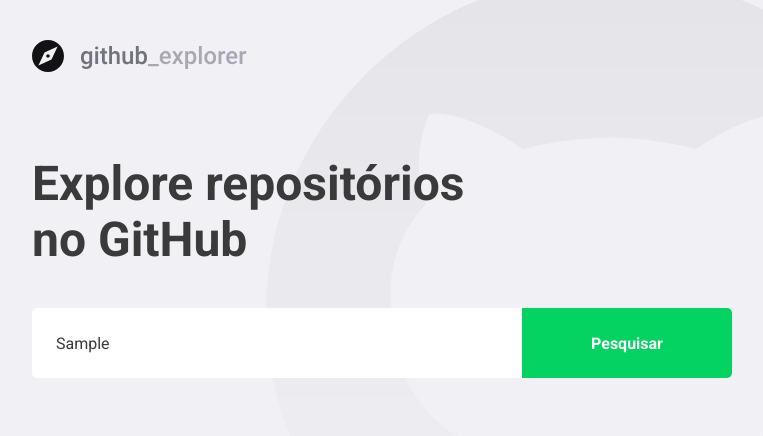
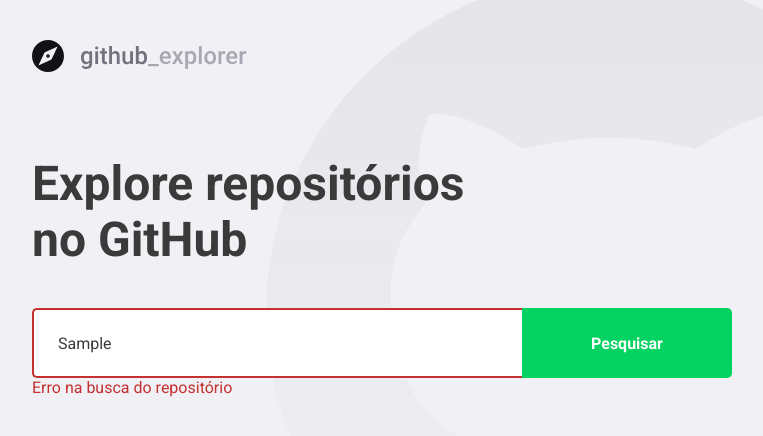
Before and after one commit to SousaItalo/github-explorer, a React (Create React App) app: page / in a window 1280 px wide. Both pictures are taken after typing "Sample" into the empty fields and a click on the button "Pesquisar". Shown: the top 436 px of the page, without its empty margins (148-911 px from the left). Built offline with nearby package versions, Linux system fonts and the light colour scheme; no server answers.

Commit message:
hadling errors

```diff
--- a/package.json
+++ b/package.json
@@ -45,7 +45,7 @@
     "@types/react-router-dom": "^5.1.5",
     "@types/styled-components": "^5.1.3",
     "@typescript-eslint/parser": "^4.3.0",
-    "eslint": "^7.10.0",
+    "eslint": "^6.8.0",
     "eslint-import-resolver-typescript": "^2.3.0"
   }
 }
--- a/src/pages/Dashboard/index.tsx
+++ b/src/pages/Dashboard/index.tsx
@@ -3,7 +3,9 @@ import { FiChevronRight } from 'react-icons/fi';
 
 import api from '../../services/api';
 import logoImg from '../../assets/logo.svg';
-import { Title, Form, Repositories } from './styles';
+import {
+  Title, Form, Repositories, Error,
+} from './styles';
 
 interface Repository {
   full_name: string;
@@ -16,16 +18,24 @@ interface Repository {
 
 const Dashboard: React.FC = () => {
   const [newRepo, setNewRepo] = useState('');
+  const [inputError, setInputError] = useState('');
   const [repositories, setRepositories] = useState<Repository[]>([]);
 
   async function handleAddRepository(event: FormEvent<HTMLFormElement>): Promise<void> {
     try {
       event.preventDefault();
+
+      if (!newRepo) {
+        setInputError('Digite o autor/nome do repositório');
+        return;
+      }
+
       const { data } = await api.get(`repos/${newRepo}`);
-
       setRepositories([...repositories, data]);
+      setInputError('');
+      setNewRepo('');
     } catch (error) {
-      console.log(error);
+      setInputError('Erro na busca do repositório');
     }
   }
 
@@ -33,7 +43,7 @@ const Dashboard: React.FC = () => {
     <>
       <img src={logoImg} alt="Github explorer" />
       <Title>Explore repositórios no GitHub</Title>
-      <Form onSubmit={handleAddRepository}>
+      <Form hasError={Boolean(inputError)} onSubmit={handleAddRepository}>
         <input
           value={newRepo}
           onChange={(event) => setNewRepo(event.target.value)}
@@ -41,6 +51,8 @@ const Dashboard: React.FC = () => {
         />
         <button type="submit">Pesquisar</button>
       </Form>
+
+      {inputError && <Error>{inputError}</Error>}
 
       <Repositories>
         {repositories.map((repository) => (
--- a/src/pages/Dashboard/styles.ts
+++ b/src/pages/Dashboard/styles.ts
@@ -1,5 +1,5 @@
-import styled from 'styled-components';
-import { shade } from 'polished'
+import styled, { css } from 'styled-components';
+import { shade } from 'polished';
 
 export const Title = styled.h1`
   font-size: 48px;
@@ -10,9 +10,14 @@ export const Title = styled.h1`
   margin-top: 80px;
 `;
 
-export const Form = styled.form`
+interface FormProps {
+  hasError: boolean;
+}
+
+export const Form = styled.form<FormProps>`
   margin-top: 40px;
   max-width: 700px;
+
 
   display: flex;
 
@@ -23,6 +28,9 @@ export const Form = styled.form`
     border: 0;
     border-radius: 5px 0 0 5px;
     color: #3a3a3a;
+
+    border: ${(props) => props.hasError && css`2px solid #c53030`};
+    border-right: 0;
 
     &::placeholder {
       color: #A8A8B3;
@@ -42,6 +50,11 @@ export const Form = styled.form`
       background: ${shade(0.2, '#04D361')};
     }
   }
+`;
+
+export const Error = styled.span`
+  display: block;
+  color: #c53030;
 `;
 
 export const Repositories = styled.div`
--- a/src/services/api.ts
+++ b/src/services/api.ts
@@ -4,5 +4,4 @@ const api = axios.create({
   baseURL: 'https://api.github.com',
 });
 
-
 export default api;
```
Also changed, not shown: .eslintrc.json, 1 other file (tests, documents, lock files or other folders).
